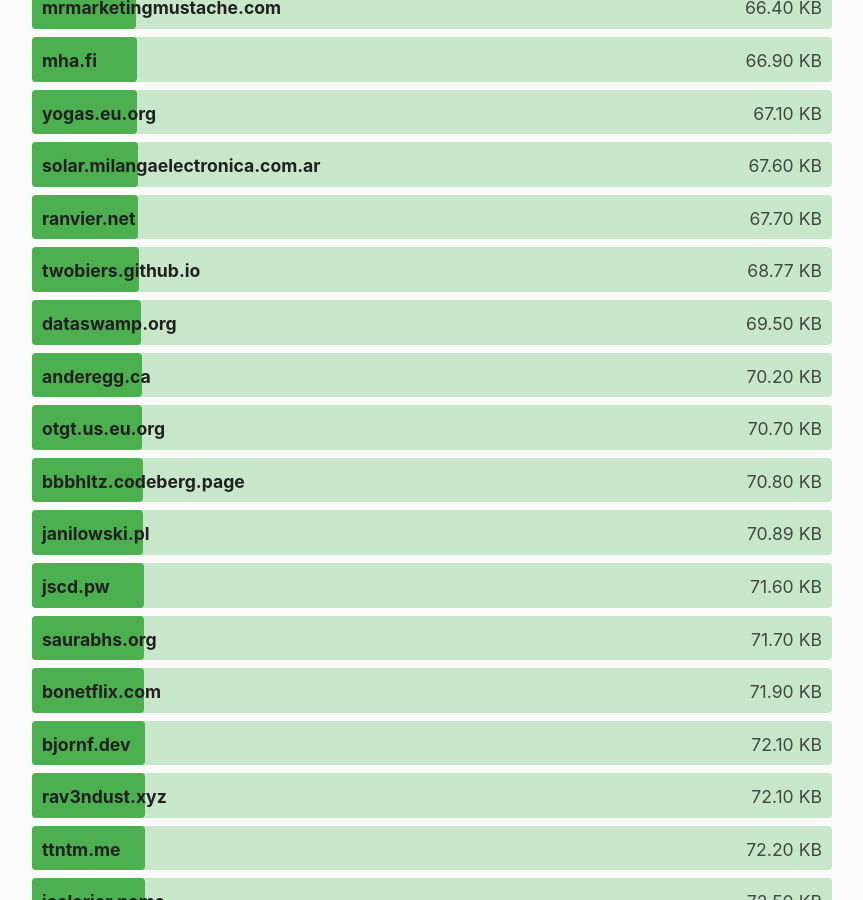
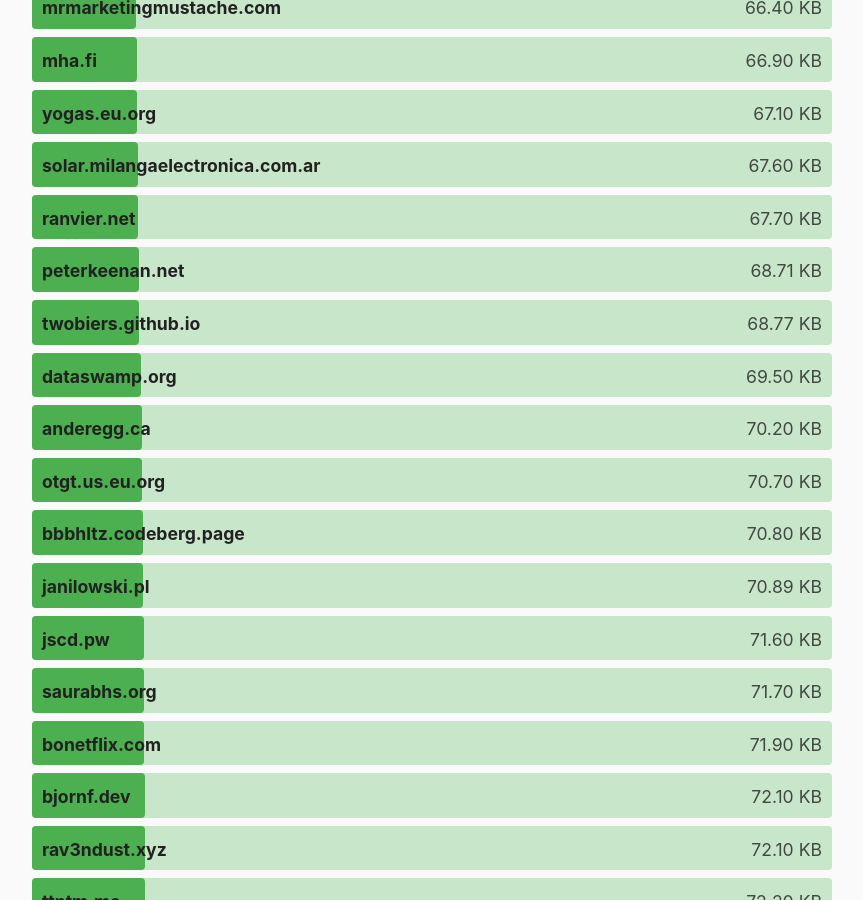
Before and after one commit to kevquirk/512kb.club, a Jekyll site: the page built from index.md, in a window 1280 px wide and 900 px high, scrolled down 21887 px. Shown: the whole window, without its empty margins (208-1071 px from the left). Built offline with Jekyll 4.4.1, drawn with Linux system fonts in a browser that asks for light colours.

Commit message:
Add peterkeenan.net to sites.yaml

```diff
--- a/_data/sites.yml
+++ b/_data/sites.yml
@@ -4237,3 +4237,8 @@
   url: https://zwieratko.sk/
   size: 28.07
   last_checked: 2024-02-11
+
+- domain: peterkeenan.net
+  url: https://peterkeenan.net/
+  size: 68.71
+  last_checked: 2024-08-25
```
